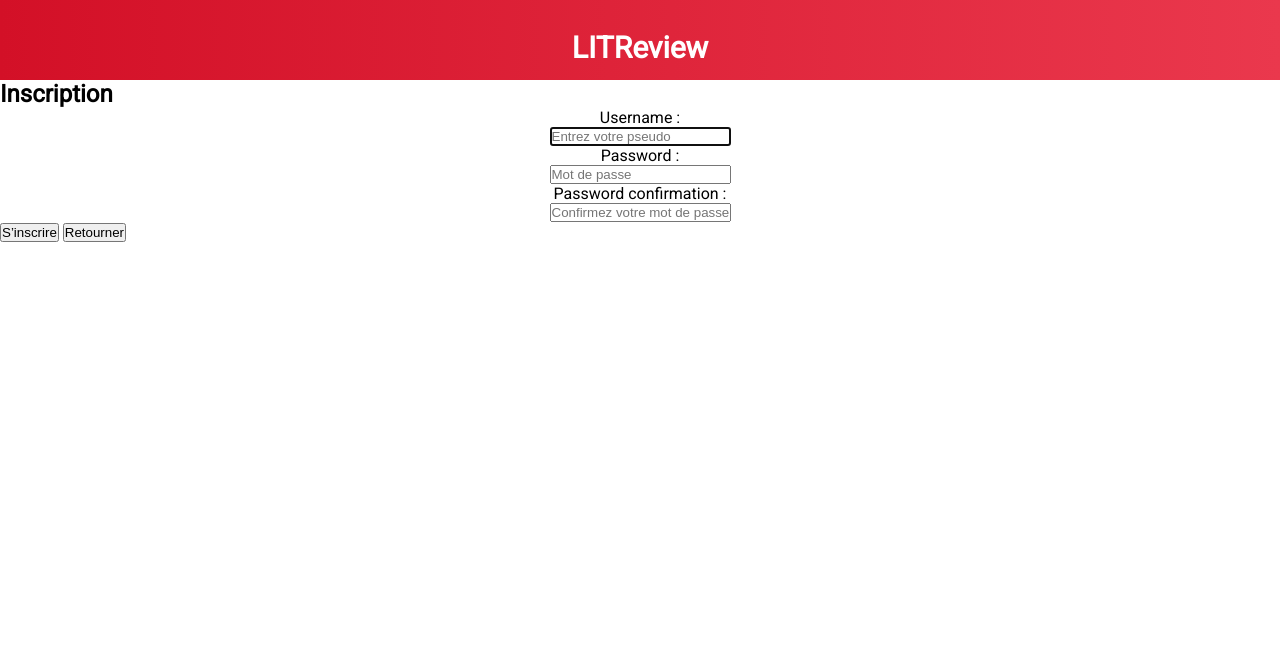
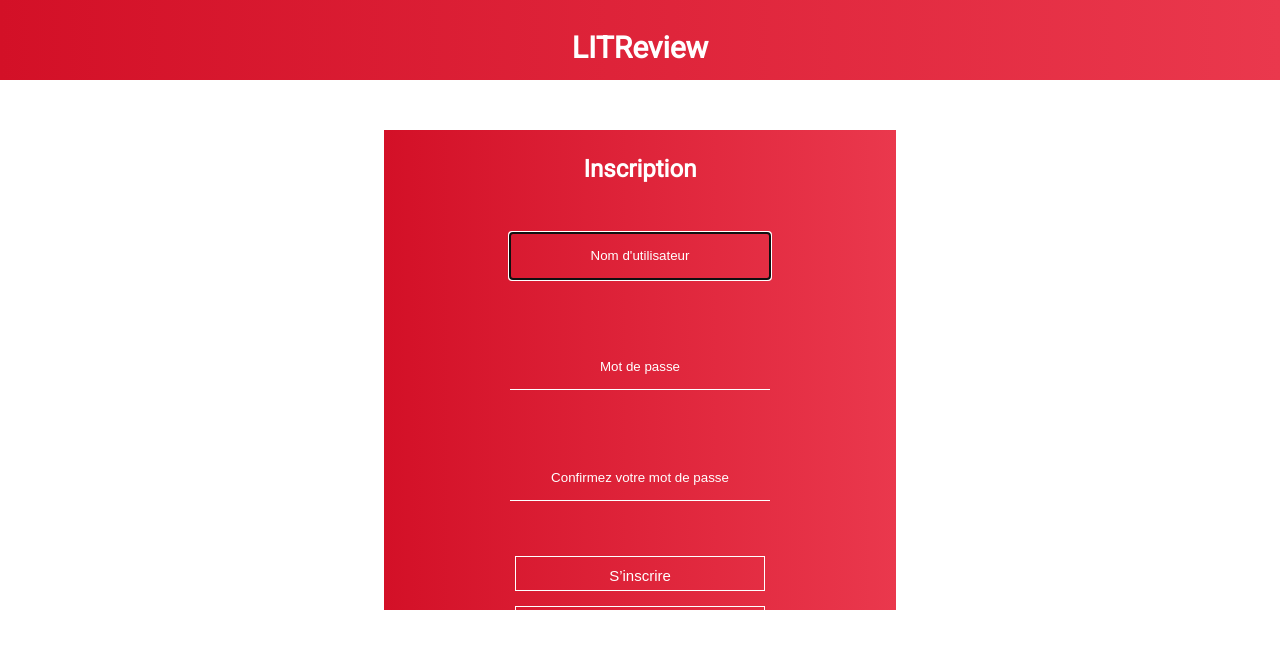
Before and after one commit to Gauthier3090/P9_OpenClassrooms, a Django app: page /signup/ in a window 1280 px wide. Shown: the top 649 px of the page. Run offline with Django 4.2, Linux system fonts and the light colour scheme.

Commit message:
rework css

```diff
--- a/src/LITReview/static/login.css
+++ b/src/LITReview/static/login.css
@@ -4,7 +4,7 @@
 }
 
 .signin, .signup {
-    height: 300px;
+    height: 400px;
     margin: 150px auto;
     display: flex;
     flex-direction: column;
--- a/src/LITReview/static/signup.css
+++ b/src/LITReview/static/signup.css
@@ -1,22 +1,22 @@
-form, p {
+.form-signup, p {
     display: flex;
     flex-direction: column;
     align-items: center;
     width: 40%;
-    height: 50%;
-    margin: 0 auto;
-    background-color: #7451EB;
+    height: 60%;
+    margin: 50px auto;
 }
 
-label, ul, .helptext {
-    display: none;
+.form-signup {
+    background: linear-gradient(to right, #d31027, #ea384d);
 }
 
-span {
-    display: block;
+.link-return {
+    text-decoration: none;
+    color: #FFF;
 }
 
-ul {
+.helptext {
     display: none;
 }
 
@@ -25,23 +25,17 @@ input, button {
     height: 35px;
 }
 
-input {
-    margin: 0px;
-    padding: 0px;
-}
-
-button {
+.button-signup{
     border: 1px solid #FFF;
     background: none;
-    font-size: 20px;
+    font-size: 15px;
     color: #FFF;
     margin-top: 15px;
     cursor: pointer;
 }
 
-h2 {
+.title-signup {
     text-align: center;
-    background-color: #7451EB;
     color: #FFF;
     margin: 25px auto;
     width: 40%;
--- a/src/LITReview/templates/index.html
+++ b/src/LITReview/templates/index.html
@@ -7,6 +7,7 @@
     <meta name="viewport" content="width=device-width, initial-scale=1.0">
     <link rel="stylesheet" type="text/css" href=" {% static 'main.css' %} ">
     <link rel="stylesheet" type="text/css" href=" {% static 'login.css' %} ">
+    <link rel="stylesheet" type="text/css" href=" {% static 'signup.css' %} ">
     <title>LITReview</title>
 </head>
 <body>
--- a/src/core/forms.py
+++ b/src/core/forms.py
@@ -1,3 +1,4 @@
+from cProfile import label
 from django import forms
 from django.contrib.auth import get_user_model
 from django.contrib.auth.forms import UserCreationForm
@@ -13,12 +14,13 @@ class LoginForm(forms.Form):
 
 
 class SignForm(UserCreationForm):
-    password1 = forms.CharField(label=("Password"),
-        widget=forms.PasswordInput(
-            attrs={"placeholder": "Mot de passe"}))
-    password2 = forms.CharField(label=("Password confirmation"), widget=
-    forms.PasswordInput(
-            attrs={"placeholder": "Confirmez votre mot de passe"}))
+    username = forms.CharField(max_length=50, widget=forms.TextInput(
+        attrs={"placeholder": "Nom d'utilisateur", "class": "input-login"}),
+        label="")
+    password1 = forms.CharField(label=(""), widget=forms.PasswordInput(
+        attrs={"placeholder": "Mot de passe", "class": "input-login"}))
+    password2 = forms.CharField(label=(""), widget=forms.PasswordInput(
+            attrs={"placeholder": "Confirmez votre mot de passe", "class": "input-login"}))
 
     class Meta(UserCreationForm.Meta):
         model = get_user_model()
--- a/src/core/templates/signup.html
+++ b/src/core/templates/signup.html
@@ -1,13 +1,13 @@
 {% extends 'index.html' %}
 {% block content %}
-    <h2>Inscription</h2>
     {% if form.errors %}
         {{ form.errors }}
     {% endif %}
-    <form method="post">
+    <form class="form-signup" method="post" action="/home/">
+        <h2 class="title-signup">Inscription</h2>
         {{ form.as_p }}
         {% csrf_token %}
-        <button type="submit">S’inscrire</button>
-        <button type="submit">Retourner</button>
+        <button class="button-signup" type="submit">S’inscrire</button>
+        <button class="button-signup" type="button"> <a class="link-return" href="{% url 'login' %}">Retourner</a></button>
     </form>
 {% endblock content %}
```
